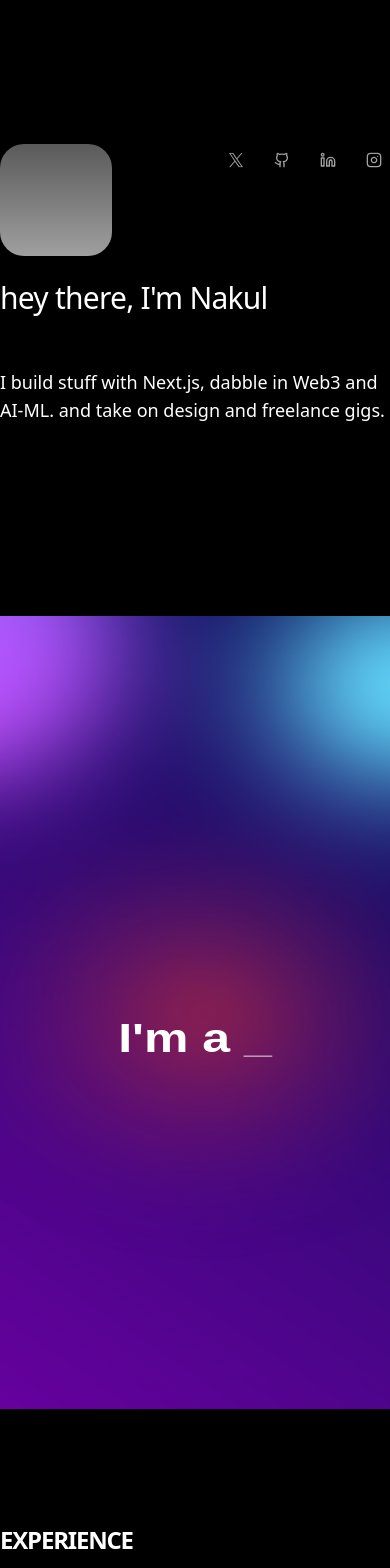
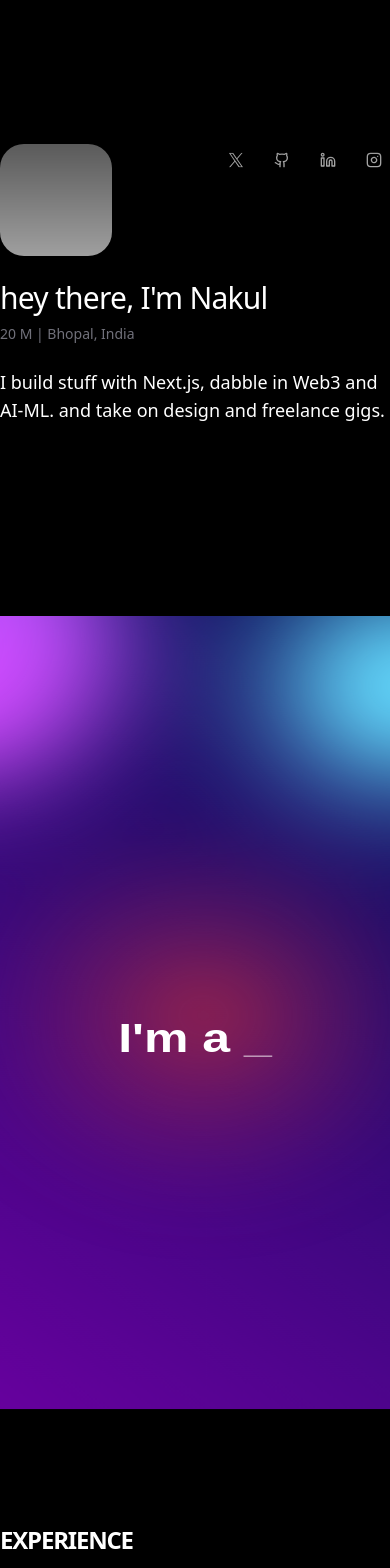
Before and after one commit to naaakul/portfolio-3, a Next.js app: page / in a window 390 px wide. Shown: the top 1568 px of the page. Built offline with nearby package versions, Linux system fonts and the light colour scheme; grey boxes are pictures that could not be loaded; a web font is replaced by a local one.

Commit message:
fixed build error

```diff
--- a/app/page.tsx
+++ b/app/page.tsx
@@ -10,12 +10,14 @@ import Footer from "@/components/section/Footer";
 
 const Page = () => {
   useEffect(() => {
-    const lenis = new Lenis();
-    function raf(time: any) {
-      lenis.raf(time);
+    if (typeof window !== "undefined") {
+      const lenis = new Lenis();
+      function raf(time: any) {
+        lenis.raf(time);
+        requestAnimationFrame(raf);
+      }
       requestAnimationFrame(raf);
     }
-    requestAnimationFrame(raf);
   }, []);
 
   return (
--- a/components/section/Hero.tsx
+++ b/components/section/Hero.tsx
@@ -38,7 +38,7 @@ const Hero = () => {
       <div className="flex flex-col gap-6">
         <div className="flex flex-col gap-2">
           <h2 className="text-3xl text-white tracking-tight font-medium">hey there, I'm Nakul</h2>
-          <p className="text-muted-foreground max-w-prose text-sm lg:text-base">20 M | Bhopal, India</p>
+          <p className="text-muted-foreground text-zinc-500 max-w-prose text-sm lg:text-base">20 M | Bhopal, India</p>
         </div>
         <p className="text-white max-w-prose text-lg">I build stuff with Next.js, dabble in Web3 and AI-ML. and take on design and freelance gigs.</p>
       </div>
--- a/components/ui/Background2.tsx
+++ b/components/ui/Background2.tsx
@@ -42,8 +42,17 @@ export const BackgroundGradientAnimation3: React.FC<BackgroundGradientAnimationP
   const [curY, setCurY] = useState<number>(0);
   const [tgX, setTgX] = useState<number>(0);
   const [tgY, setTgY] = useState<number>(0);
+  const [isSafari, setIsSafari] = useState<boolean>(false);
+  const [isClient, setIsClient] = useState<boolean>(false);
+
+  // Set isClient to true when component mounts (client-side only)
+  useEffect(() => {
+    setIsClient(true);
+  }, []);
 
   useEffect(() => {
+    if (!isClient) return;
+
     const styleElement = document.createElement("style");
     styleElement.textContent = `
       @keyframes moveHorizontal {
@@ -110,9 +119,12 @@ export const BackgroundGradientAnimation3: React.FC<BackgroundGradientAnimationP
     pointerColor,
     size,
     blendingValue,
+    isClient,
   ]);
 
   useEffect(() => {
+    if (!isClient) return;
+
     function move(): void {
       if (!interactiveRef.current) {
         return;
@@ -125,7 +137,13 @@ export const BackgroundGradientAnimation3: React.FC<BackgroundGradientAnimationP
     }
 
     move();
-  }, [curX, curY, tgX, tgY]);
+  }, [curX, curY, tgX, tgY, isClient]);
+
+  useEffect(() => {
+    if (!isClient) return;
+
+    setIsSafari(/^((?!chrome|android).)*safari/i.test(navigator.userAgent));
+  }, [isClient]);
 
   const handleMouseMove = (event: React.MouseEvent<HTMLDivElement>): void => {
     if (interactiveRef.current) {
@@ -134,12 +152,6 @@ export const BackgroundGradientAnimation3: React.FC<BackgroundGradientAnimationP
       setTgY(event.clientY - rect.top);
     }
   };
-
-  const [isSafari, setIsSafari] = useState<boolean>(false);
-
-  useEffect(() => {
-    setIsSafari(/^((?!chrome|android).)*safari/i.test(navigator.userAgent));
-  }, []);
 
   return (
     <div
@@ -186,9 +198,7 @@ export const BackgroundGradientAnimation3: React.FC<BackgroundGradientAnimationP
             position: "absolute",
             background:
               "radial-gradient(circle at center, var(--first-color) 0, var(--first-color) 50%) no-repeat",
-            mixBlendMode: getComputedStyle(document.body)
-              .getPropertyValue("--blending-value")
-              .trim() as React.CSSProperties["mixBlendMode"],
+            mixBlendMode: blendingValue as React.CSSProperties["mixBlendMode"],
             width: "var(--size)",
             height: "var(--size)",
             top: "calc(50% - var(--size)/2)",
@@ -203,10 +213,7 @@ export const BackgroundGradientAnimation3: React.FC<BackgroundGradientAnimationP
             position: "absolute",
             background:
               "radial-gradient(circle at center, rgba(var(--second-color), 0.8) 0, rgba(var(--second-color), 0) 50%) no-repeat",
-            mixBlendMode: getComputedStyle(document.body)
-              .getPropertyValue("--blending-value")
-              .trim() as React.CSSProperties["mixBlendMode"],
-
+            mixBlendMode: blendingValue as React.CSSProperties["mixBlendMode"],
             width: "var(--size)",
             height: "var(--size)",
             top: "calc(50% - var(--size)/2)",
@@ -221,10 +228,7 @@ export const BackgroundGradientAnimation3: React.FC<BackgroundGradientAnimationP
             position: "absolute",
             background:
               "radial-gradient(circle at center, rgba(var(--third-color), 0.8) 0, rgba(var(--third-color), 0) 50%) no-repeat",
-            mixBlendMode: getComputedStyle(document.body)
-              .getPropertyValue("--blending-value")
-              .trim() as React.CSSProperties["mixBlendMode"],
-
+            mixBlendMode: blendingValue as React.CSSProperties["mixBlendMode"],
             width: "var(--size)",
             height: "var(--size)",
             top: "calc(50% - var(--size)/2)",
@@ -239,10 +243,7 @@ export const BackgroundGradientAnimation3: React.FC<BackgroundGradientAnimationP
             position: "absolute",
             background:
               "radial-gradient(circle at center, rgba(var(--fourth-color), 0.8) 0, rgba(var(--fourth-color), 0) 50%) no-repeat",
-            mixBlendMode: getComputedStyle(document.body)
-              .getPropertyValue("--blending-value")
-              .trim() as React.CSSProperties["mixBlendMode"],
-
+            mixBlendMode: blendingValue as React.CSSProperties["mixBlendMode"],
             width: "var(--size)",
             height: "var(--size)",
             top: "calc(50% - var(--size)/2)",
@@ -257,10 +258,7 @@ export const BackgroundGradientAnimation3: React.FC<BackgroundGradientAnimationP
             position: "absolute",
             background:
               "radial-gradient(circle at center, rgba(var(--fifth-color), 0.8) 0, rgba(var(--fifth-color), 0) 50%) no-repeat",
-            mixBlendMode: getComputedStyle(document.body)
-              .getPropertyValue("--blending-value")
-              .trim() as React.CSSProperties["mixBlendMode"],
-
+            mixBlendMode: blendingValue as React.CSSProperties["mixBlendMode"],
             width: "var(--size)",
             height: "var(--size)",
             top: "calc(50% - var(--size)/2)",
@@ -270,7 +268,7 @@ export const BackgroundGradientAnimation3: React.FC<BackgroundGradientAnimationP
           }}
         ></div>
 
-        {interactive && (
+        {isClient && interactive && (
           <div
             ref={interactiveRef}
             onMouseMove={handleMouseMove}
@@ -278,10 +276,7 @@ export const BackgroundGradientAnimation3: React.FC<BackgroundGradientAnimationP
               position: "absolute",
               background:
                 "radial-gradient(circle at center, rgba(var(--pointer-color), 0.8) 0, rgba(var(--pointer-color), 0) 50%) no-repeat",
-              mixBlendMode: getComputedStyle(document.body)
-                .getPropertyValue("--blending-value")
-                .trim() as React.CSSProperties["mixBlendMode"],
-
+              mixBlendMode: blendingValue as React.CSSProperties["mixBlendMode"],
               width: "100%",
               height: "100%",
               top: "-50%",
```
Also changed, not shown: 1 other file (tests, documents, lock files or other folders).
